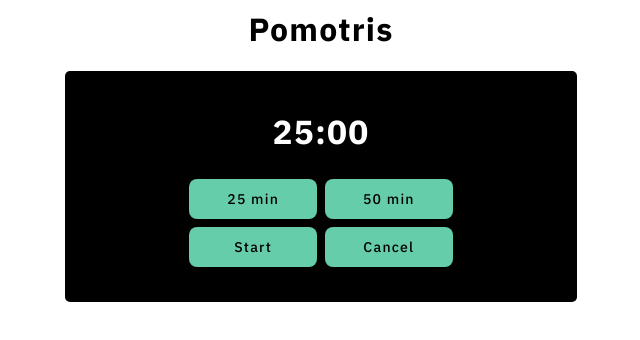
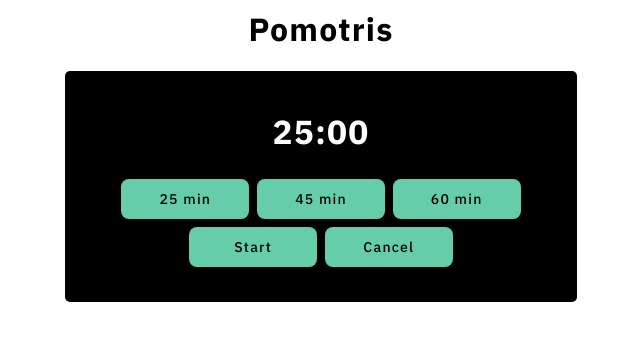
Before and after one commit to Heathercoraje/pomotris-vh, a React app: page / in a window 1280 px wide. Shown: the top 340 px of the page, without its empty margins (319-959 px from the left). Built offline with nearby package versions, Linux system fonts and the light colour scheme.

Commit message:
adding time options and fix a bug with file path

```diff
--- a/src/components/Timer.jsx
+++ b/src/components/Timer.jsx
@@ -32,6 +32,8 @@ class Timer extends Component {
 			this.handleStartClick();
 		} else if (btn === 'Stop') {
 			this.handleStopClick();
+		} else if (btn === 'Resume') {
+			this.handleResumeClick();
 		} else {
 			this.handleCancelClick();
 		}
@@ -41,6 +43,12 @@ class Timer extends Component {
 		this.countDownID = setInterval(() => this.countDown(), 1000);
 		this.setState({
 			startTime: Date.now(),
+			isTimerRunning: true
+		});
+	};
+	handleResumeClick = () => {
+		this.countDownID = setInterval(() => this.countDown(), 1000);
+		this.setState({
 			isTimerRunning: true
 		});
 	};
@@ -57,15 +65,15 @@ class Timer extends Component {
 		this.resetTimer(value);
 	};
 	render() {
-		if(!this.state.remained){
-			alert('Your timer is over');
-
+		if (!this.state.remained) {
+			alert('Your timer is over, your break will start now');
 		}
 		return (
 			<div className="timer">
 				<Clock time={formatTime(this.state.remained)} />
 				<TimeOptions optionClick={this.handleOptionClick} />
 				<ActionButtons
+					isNew={this.state.remained === this.state.duration * 60}
 					isTimerRunning={this.state.isTimerRunning}
 					onButtonClick={this.handleActionButtonsClick}
 				/>
@@ -77,6 +85,9 @@ class Timer extends Component {
 const Clock = props => <h1>{props.time}</h1>;
 
 class TimeOptions extends Component {
+	state = {
+		options: [25, 45, 60]
+	};
 	selectOption = event => {
 		this.props.optionClick(event.target.value);
 	};
@@ -84,19 +95,26 @@ class TimeOptions extends Component {
 	render() {
 		return (
 			<div>
-				<button onClick={this.selectOption} value="25">
-					25 min
-				</button>
-				<button onClick={this.selectOption} value="50">
-					50 min
-				</button>
+				<TimerOptionButtons
+					options={this.state.options}
+					selectOption={this.selectOption}
+				/>
 			</div>
 		);
 	}
 }
+const TimerOptionButtons = props =>
+	props.options.map((option, i) => (
+		<button key={i} onClick={props.selectOption} value={option}>
+			{option} min
+		</button>
+	));
 class ActionButtons extends Component {
 	render() {
-		const buttonText = this.props.isTimerRunning ? 'Stop' : 'Start';
+		const buttonText =
+			!this.props.isNew && !this.props.isTimerRunning
+				? 'Resume'
+				: !this.props.isTimerRunning ? 'Start' : 'Stop';
 		return (
 			<div>
 				<button onClick={this.props.onButtonClick} value={buttonText}>
--- a/src/containers/App.jsx
+++ b/src/containers/App.jsx
@@ -1,5 +1,5 @@
 import React, { Component } from 'react';
-import Dashboard from '../components/DashBoard';
+import Dashboard from '../components/Dashboard';
 
 const App = () => <Dashboard />;
 
```
